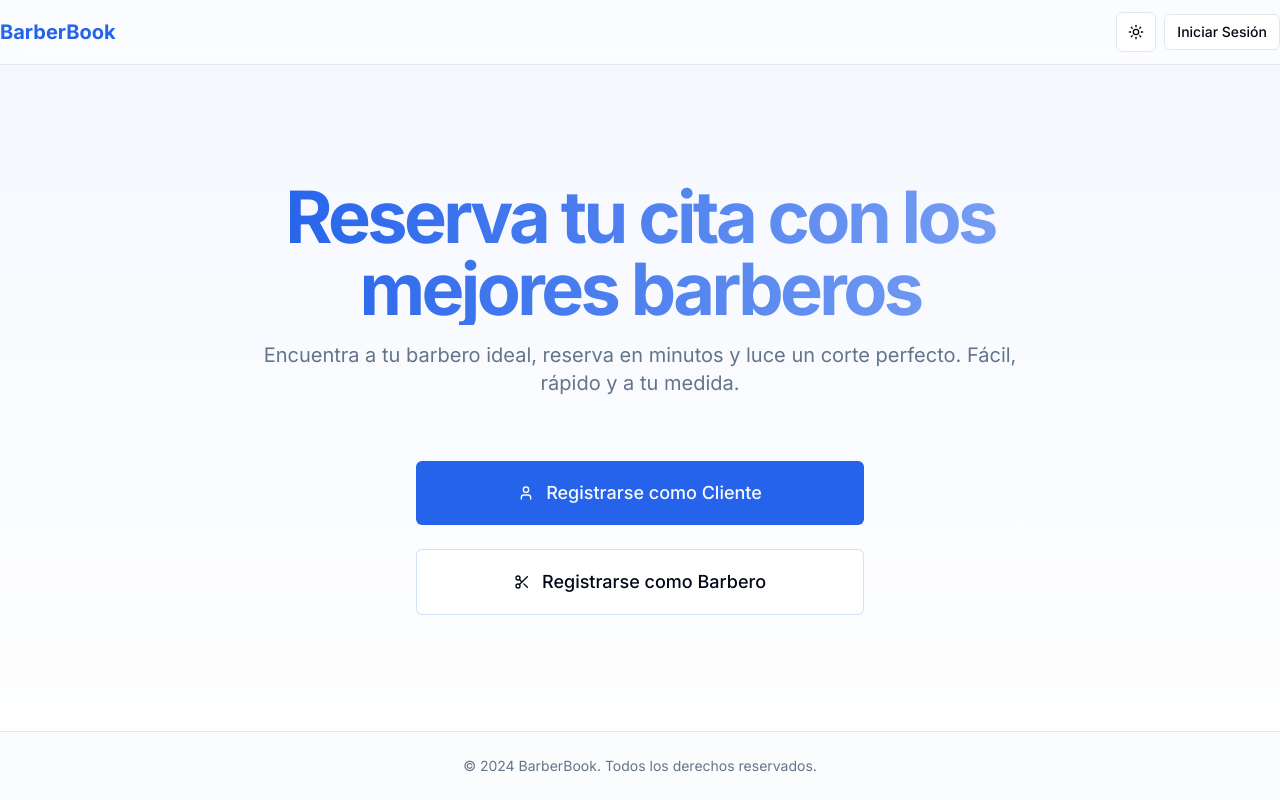
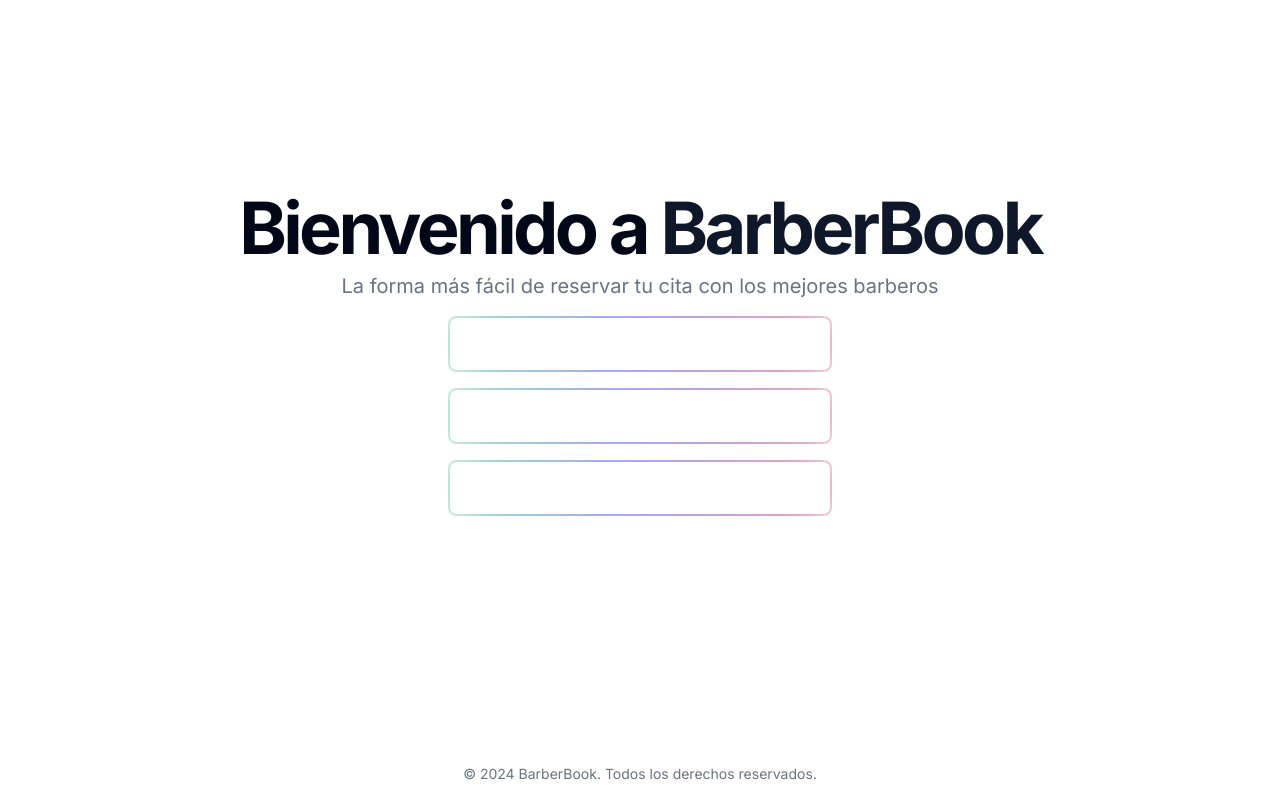
Before and after one commit to angelu333/barberbook, a Next.js app: page / in a window 1280 px wide. Built offline with nearby package versions, Linux system fonts and the light colour scheme.

Commit message:
feat: añadir botones animados con efecto RGB en la página principal

```diff
--- a/app/globals.css
+++ b/app/globals.css
@@ -10,7 +10,7 @@
     --card-foreground: 222.2 84% 4.9%;
     --popover: 0 0% 100%;
     --popover-foreground: 222.2 84% 4.9%;
-    --primary: 221.2 83.2% 53.3%;
+    --primary: 222.2 47.4% 11.2%;
     --primary-foreground: 210 40% 98%;
     --secondary: 210 40% 96.1%;
     --secondary-foreground: 222.2 47.4% 11.2%;
@@ -22,7 +22,7 @@
     --destructive-foreground: 210 40% 98%;
     --border: 214.3 31.8% 91.4%;
     --input: 214.3 31.8% 91.4%;
-    --ring: 221.2 83.2% 53.3%;
+    --ring: 222.2 84% 4.9%;
     --radius: 0.5rem;
   }
 
@@ -33,7 +33,7 @@
     --card-foreground: 210 40% 98%;
     --popover: 222.2 84% 4.9%;
     --popover-foreground: 210 40% 98%;
-    --primary: 217.2 91.2% 59.8%;
+    --primary: 210 40% 98%;
     --primary-foreground: 222.2 47.4% 11.2%;
     --secondary: 217.2 32.6% 17.5%;
     --secondary-foreground: 210 40% 98%;
@@ -45,7 +45,7 @@
     --destructive-foreground: 210 40% 98%;
     --border: 217.2 32.6% 17.5%;
     --input: 217.2 32.6% 17.5%;
-    --ring: 224.3 76.3% 48%;
+    --ring: 212.7 26.8% 83.9%;
   }
 }
 
@@ -57,3 +57,15 @@
     @apply bg-background text-foreground;
   }
 }
+
+@keyframes gradient {
+  0% {
+    background-position: 0% 50%;
+  }
+  50% {
+    background-position: 100% 50%;
+  }
+  100% {
+    background-position: 0% 50%;
+  }
+}
--- a/app/page.tsx
+++ b/app/page.tsx
@@ -1,76 +1,49 @@
+"use client"
+
 import Link from "next/link"
-import { ArrowRight, Scissors, User } from "lucide-react"
-
-import { Button } from "@/components/ui/button"
-import { ThemeToggle } from "@/components/theme-toggle"
+import { Scissors } from "lucide-react"
+import { AnimatedButton } from "@/components/ui/animated-button"
 
 export default function Home() {
   return (
-    <div className="flex min-h-screen flex-col bg-gradient-to-b from-primary/5 to-background dark:from-primary/10 dark:to-background">
-      <header className="sticky top-0 z-50 w-full border-b bg-background/95 backdrop-blur supports-[backdrop-filter]:bg-background/60">
-        <div className="container flex h-16 items-center justify-between">
-          <div className="flex items-center gap-2 font-bold">
-            <span className="text-xl text-primary">BarberBook</span>
-          </div>
-          <div className="flex items-center gap-2">
-            <ThemeToggle />
-            <Link href="/login">
-              <Button variant="outline" size="sm">
-                Iniciar Sesión
-              </Button>
-            </Link>
-          </div>
-        </div>
-      </header>
-      <main className="flex-1 flex items-center justify-center">
-        <div className="container px-4 md:px-6 py-10 md:py-14">
-          <div className="flex flex-col items-center text-center space-y-10 md:space-y-16">
-            <div className="space-y-4 max-w-3xl">
-              <h1 className="text-4xl font-bold tracking-tighter sm:text-5xl md:text-6xl lg:text-7xl bg-gradient-to-r from-primary to-primary/60 bg-clip-text text-transparent">
-                Reserva tu cita con los mejores barberos
+    <div className="flex min-h-screen flex-col">
+      <main className="flex-1">
+        <section className="w-full py-12 md:py-24 lg:py-32 xl:py-48">
+          <div className="container px-4 md:px-6">
+            <div className="flex flex-col items-center space-y-4 text-center">
+              <div className="space-y-2">
+                <h1 className="text-4xl font-bold tracking-tighter sm:text-5xl md:text-6xl lg:text-7xl/none">
+                  Bienvenido a <span className="text-primary">BarberBook</span>
                 </h1>
-              <p className="max-w-[800px] text-muted-foreground md:text-xl mx-auto">
-                Encuentra a tu barbero ideal, reserva en minutos y luce un corte perfecto. Fácil, rápido y a tu medida.
+                <p className="mx-auto max-w-[700px] text-gray-500 md:text-xl dark:text-gray-400">
+                  La forma más fácil de reservar tu cita con los mejores barberos
                 </p>
               </div>
-
-            <div className="grid grid-cols-1 gap-6 w-full max-w-md">
-              <Link href="/register?role=client" className="w-full group">
-                <Button
-                  size="lg"
-                  className="w-full text-lg py-8 relative overflow-hidden transition-all duration-300 group-hover:shadow-lg group-hover:scale-[1.02]"
-                >
-                  <div className="absolute inset-0 bg-gradient-to-r from-primary/10 to-primary/5 opacity-0 group-hover:opacity-100 transition-opacity duration-300"></div>
-                  <div className="flex items-center justify-center gap-3">
-                    <User className="h-6 w-6 transition-transform duration-300 group-hover:scale-110" />
-                    <span className="font-medium">Registrarse como Cliente</span>
-                  </div>
-                  <ArrowRight className="ml-2 h-5 w-5 absolute right-4 opacity-0 transform translate-x-3 group-hover:opacity-100 group-hover:translate-x-0 transition-all duration-300" />
-                </Button>
+              <div className="grid w-full max-w-sm gap-4">
+                <Link href="/auth/login">
+                  <AnimatedButton className="w-full">
+                    Iniciar Sesión
+                  </AnimatedButton>
                 </Link>
-
-              <Link href="/register?role=barber" className="w-full group">
-                <Button
-                  size="lg"
-                  variant="outline"
-                  className="w-full text-lg py-8 border-primary/20 hover:bg-primary/5 relative overflow-hidden transition-all duration-300 group-hover:shadow-md group-hover:scale-[1.02]"
-                >
-                  <div className="absolute inset-0 bg-gradient-to-r from-primary/5 to-transparent opacity-0 group-hover:opacity-100 transition-opacity duration-300"></div>
-                  <div className="flex items-center justify-center gap-3">
-                    <Scissors className="h-6 w-6 transition-transform duration-300 group-hover:rotate-45" />
-                    <span className="font-medium">Registrarse como Barbero</span>
-                  </div>
-                  <ArrowRight className="ml-2 h-5 w-5 absolute right-4 opacity-0 transform translate-x-3 group-hover:opacity-100 group-hover:translate-x-0 transition-all duration-300" />
-                </Button>
+                <Link href="/auth/register/client">
+                  <AnimatedButton variant="outline" className="w-full">
+                    Registrarse como Cliente
+                  </AnimatedButton>
+                </Link>
+                <Link href="/auth/register/barber">
+                  <AnimatedButton variant="outline" className="w-full">
+                    Registrarse como Barbero
+                  </AnimatedButton>
                 </Link>
               </div>
             </div>
           </div>
+        </section>
       </main>
-      <footer className="w-full border-t py-6 bg-muted/30">
-        <div className="container flex flex-col items-center justify-center gap-4 md:flex-row md:gap-8">
-          <p className="text-center text-sm text-muted-foreground">© 2024 BarberBook. Todos los derechos reservados.</p>
-        </div>
+      <footer className="flex items-center justify-center py-4">
+        <p className="text-center text-sm text-gray-500">
+          © 2024 BarberBook. Todos los derechos reservados.
+        </p>
       </footer>
     </div>
   )
--- a/components/booking-confirmation-dialog.tsx
+++ b/components/booking-confirmation-dialog.tsx
@@ -36,38 +36,43 @@ export function BookingConfirmationDialog({
 }: BookingConfirmationDialogProps) {
   return (
     <Dialog open={open} onOpenChange={onOpenChange}>
-      <DialogContent className="sm:max-w-[425px]">
-        <DialogHeader>
-          <DialogTitle>Confirmar Reserva</DialogTitle>
-          <DialogDescription>
+      <DialogContent className="sm:max-w-[425px] p-6 md:p-8">
+        <DialogHeader className="space-y-2 md:space-y-3">
+          <DialogTitle className="text-2xl md:text-3xl font-bold">
+            Confirmar Reserva
+          </DialogTitle>
+          <DialogDescription className="text-base md:text-lg">
             Revisa los detalles de tu cita antes de confirmar
           </DialogDescription>
         </DialogHeader>
-        <div className="grid gap-4 py-4">
-          <div className="grid gap-2">
-            <div className="flex items-center gap-2">
-              <Calendar className="h-4 w-4 text-muted-foreground" />
-              <span>
+        <div className="grid gap-6 py-6 md:py-8">
+          <div className="grid gap-4">
+            <div className="flex items-center gap-3">
+              <Calendar className="h-5 w-5 md:h-6 md:w-6 text-primary" />
+              <span className="text-base md:text-lg">
                 {format(date, "EEEE d 'de' MMMM 'de' yyyy", { locale: es })}
               </span>
             </div>
-            <div className="flex items-center gap-2">
-              <Clock className="h-4 w-4 text-muted-foreground" />
-              <span>{time}</span>
+            <div className="flex items-center gap-3">
+              <Clock className="h-5 w-5 md:h-6 md:w-6 text-primary" />
+              <span className="text-base md:text-lg">{time}</span>
             </div>
-            <Separator />
-            <div className="flex items-center gap-2">
-              <User className="h-4 w-4 text-muted-foreground" />
-              <span>{barberName}</span>
+            <Separator className="my-2" />
+            <div className="flex items-center gap-3">
+              <User className="h-5 w-5 md:h-6 md:w-6 text-primary" />
+              <span className="text-base md:text-lg font-medium">{barberName}</span>
             </div>
-            <div className="flex items-center gap-2">
-              <MapPin className="h-4 w-4 text-muted-foreground" />
-              <span>{location}</span>
+            <div className="flex items-center gap-3">
+              <MapPin className="h-5 w-5 md:h-6 md:w-6 text-primary" />
+              <span className="text-base md:text-lg">{location}</span>
             </div>
           </div>
         </div>
         <DialogFooter>
-          <Button onClick={onConfirm} className="w-full">
+          <Button
+            onClick={onConfirm}
+            className="w-full h-12 md:h-14 text-base md:text-lg font-medium"
+          >
             Confirmar Reserva
           </Button>
         </DialogFooter>
--- /dev/null
+++ b/components/ui/animated-button.tsx
@@ -0,0 +1,34 @@
+"use client"
+
+import * as React from "react"
+import { cn } from "@/lib/utils"
+
+interface AnimatedButtonProps extends React.ButtonHTMLAttributes<HTMLButtonElement> {
+  variant?: "default" | "outline"
+  size?: "default" | "lg"
+}
+
+const AnimatedButton = React.forwardRef<HTMLButtonElement, AnimatedButtonProps>(
+  ({ className, variant = "default", size = "default", ...props }, ref) => {
+    return (
+      <button
+        className={cn(
+          "relative inline-flex items-center justify-center overflow-hidden rounded-lg transition-all",
+          "before:absolute before:inset-0 before:animate-[gradient_4s_ease-in-out_infinite] before:bg-[length:200%_200%] before:bg-[linear-gradient(90deg,#ff0000,#00ff00,#0000ff,#ff0000)] before:opacity-70 before:blur-xl",
+          "after:absolute after:inset-[2px] after:rounded-[7px] after:bg-background",
+          size === "default" ? "h-14 px-6 text-lg" : "h-16 px-8 text-xl",
+          variant === "default"
+            ? "text-primary-foreground hover:before:opacity-100"
+            : "text-foreground hover:before:opacity-85",
+          "font-semibold transition-all hover:scale-[1.02] active:scale-[0.98]",
+          className
+        )}
+        ref={ref}
+        {...props}
+      />
+    )
+  }
+)
+AnimatedButton.displayName = "AnimatedButton"
+
+export { AnimatedButton }
```
Also changed, not shown: app/client/book/page.tsx (+22 -13 lines). Lines whose indentation alone changed are shown as unchanged.
